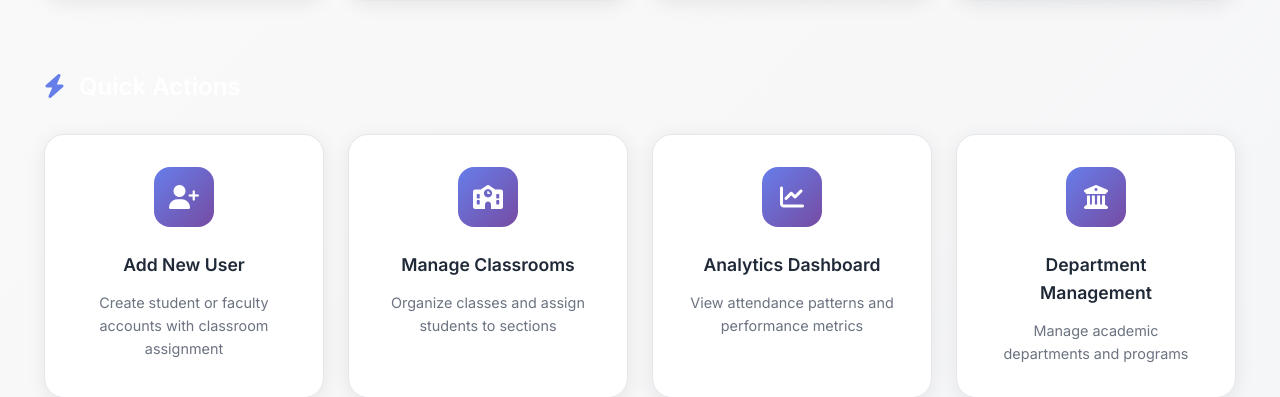
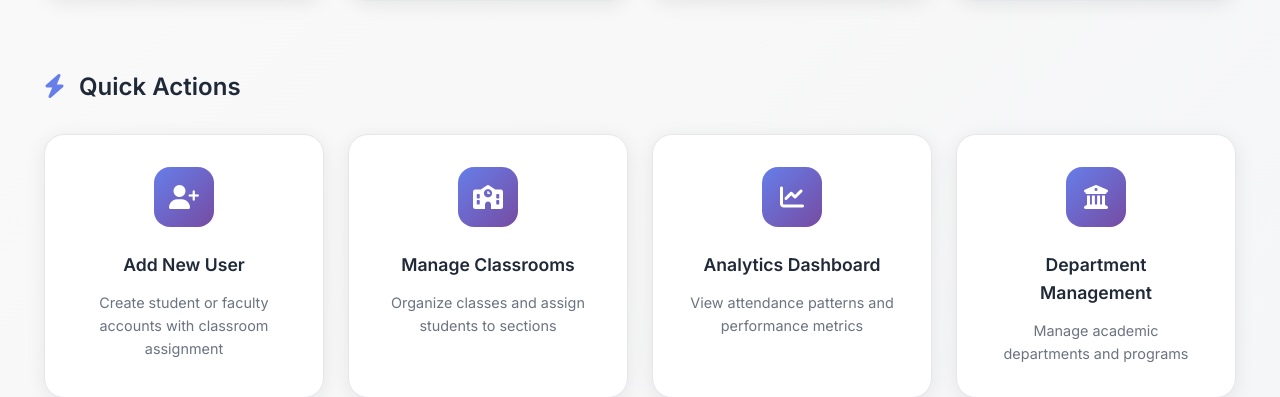
Before and after one commit to rushi-mereddy/adarsh-app, a Flask app: page /admin/dashboard in a window 1280 px wide. Shown: the part 543-940 px from the top of the page. Run offline with Flask 3, Linux system fonts and the light colour scheme; a user stored in the database is signed in.

Commit message:
Update the admin dashboard to use a brighter, more accessible light theme
Modify admin dashboard.html to update styles for light theme consistency.

Replit-Commit-Author: Agent
Replit-Commit-Session-Id: 2cc784f4-5331-4df3-a63c-dbbc9e05f573
Replit-Commit-Screenshot-Url: https://storage.googleapis.com/screenshot-production-us-central1/9c66b4d1-a79a-4b18-9b9c-1812925f0ecb/4b61b259-86be-4514-9146-6d32c7d08c3c.jpg

```diff
--- a/templates/admin/dashboard.html
+++ b/templates/admin/dashboard.html
@@ -73,7 +73,7 @@
 
     <!-- Ultra Quick Actions Grid -->
     <div class="mb-5">
-        <h2 style="color: white; font-size: 1.5rem; font-weight: 600; margin-bottom: 2rem;">
+        <h2 style="color: #1f2937; font-size: 1.5rem; font-weight: 600; margin-bottom: 2rem;">
             <i class="fas fa-bolt me-2" style="color: #667eea;"></i>
             Quick Actions
         </h2>
@@ -281,7 +281,7 @@
                                     </span>
                                 </td>
                                 <td style="padding: 1rem;">
-                                    <div style="width: 100px; height: 8px; background: rgba(255,255,255,0.1); border-radius: 4px; overflow: hidden;">
+                                    <div style="width: 100px; height: 8px; background: rgba(107,114,128,0.1); border-radius: 4px; overflow: hidden;">
                                         <div style="height: 100%; background: {% if percentage >= 75 %}linear-gradient(90deg, #10b981 0%, #059669 100%){% elif percentage >= 60 %}linear-gradient(90deg, #f59e0b 0%, #d97706 100%){% else %}linear-gradient(90deg, #ef4444 0%, #dc2626 100%){% endif %}; width: {{ percentage }}%; transition: width 0.3s ease;"></div>
                                     </div>
                                 </td>
```
